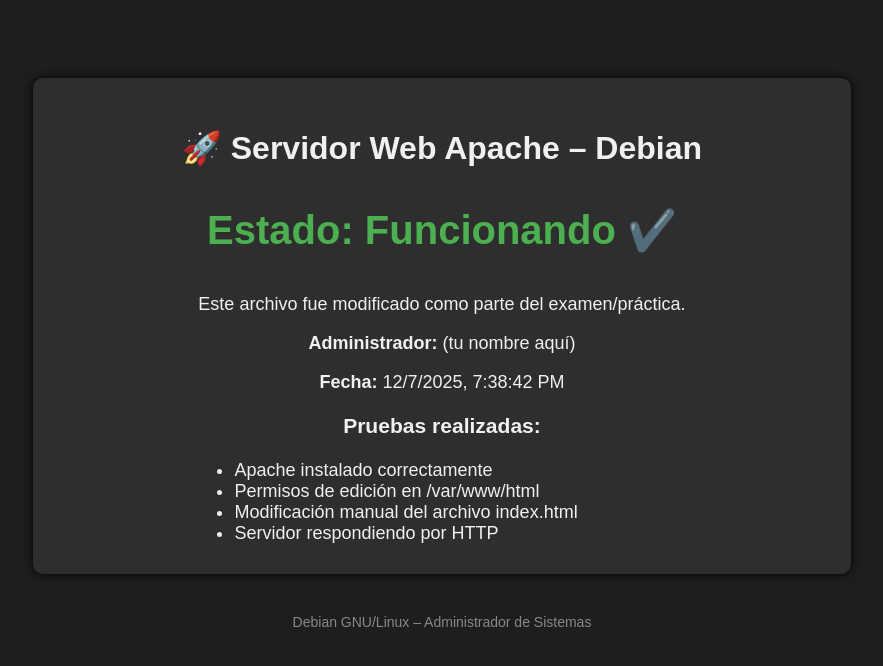
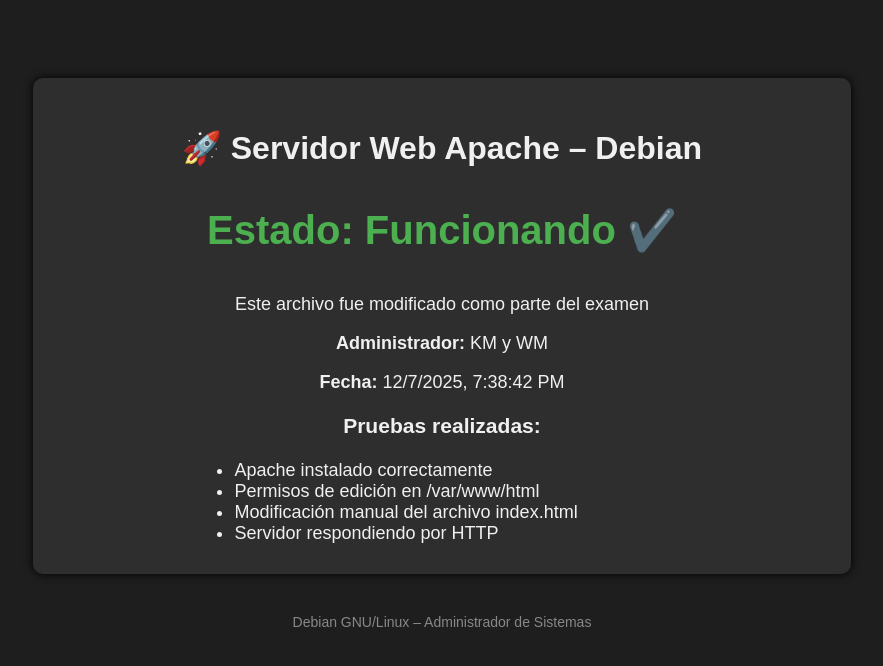
Before and after one commit to YUYUUUUUUUUUUUx/YUYUUUUUUUUUUUx.github.io, a plain HTML site: page index.html in a window 1280 px wide. Shown: the whole page, without its empty margins (198-1081 px from the left). Drawn offline with Linux system fonts and the light colour scheme.

Commit message:
Update index.html

```diff
--- a/index.html
+++ b/index.html
@@ -42,8 +42,8 @@
         <p class="ok">Estado: Funcionando ✔️</p>
 
         <div class="info">
-            <p>Este archivo fue modificado como parte del examen/práctica.</p>
-            <p><strong>Administrador:</strong> (tu nombre aquí)</p>
+            <p>Este archivo fue modificado como parte del examen</p>
+            <p><strong>Administrador:</strong> KM y WM</p>
             <p><strong>Fecha:</strong> <span id="fecha"></span></p>
         </div>
 
```
